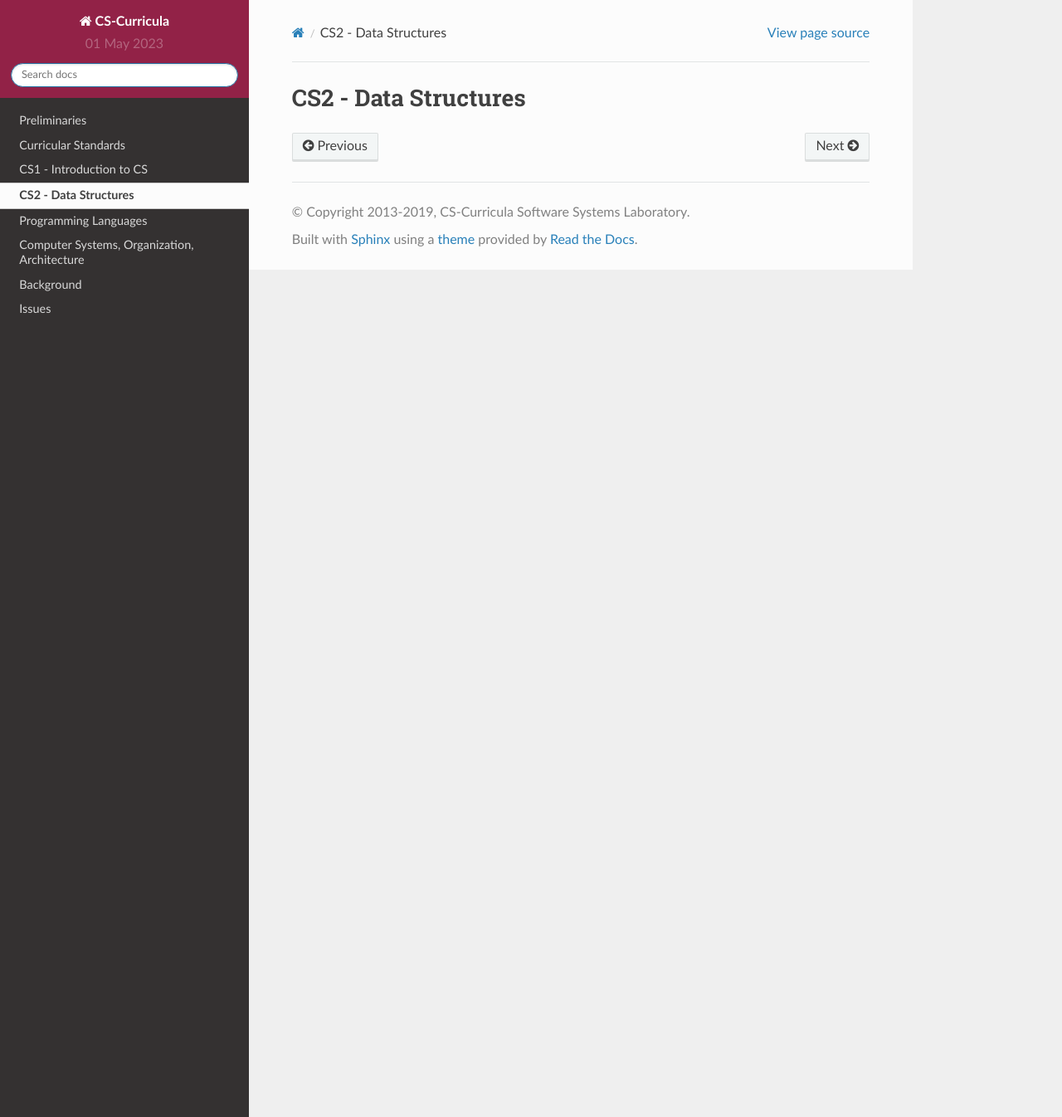
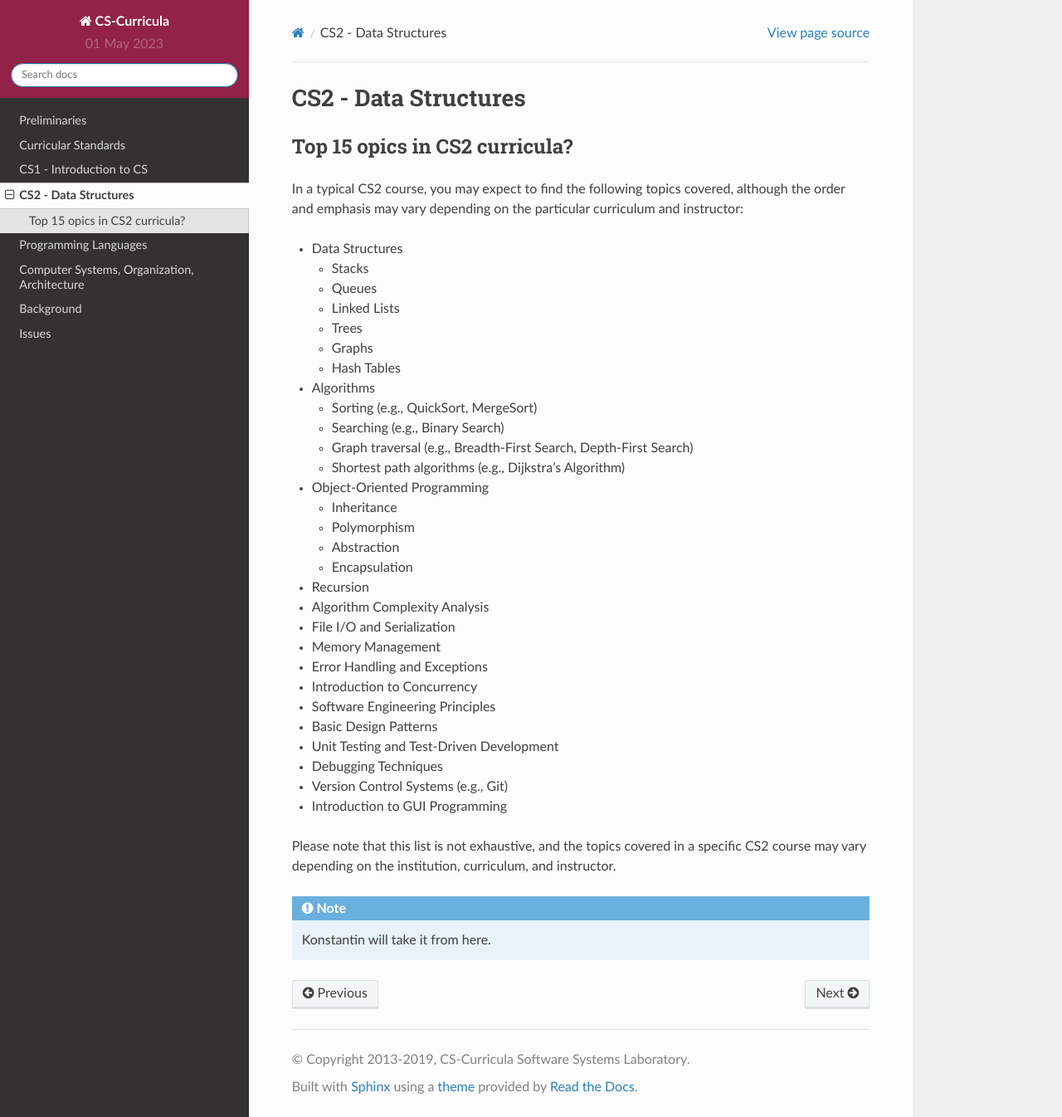
Before and after one commit to LoyolaChicagoBooks/curricula, a Sphinx documentation site: the page built from source/15-cs2/content.rst, in a window 1280 px wide and 1346 px high. Shown: the whole window at 83% size. Built offline with Sphinx 7.4.7 and the Read the Docs theme 2.0.0, drawn with Linux system fonts in a browser that asks for light colours.

Commit message:
add some initial CS2 fodder

```diff
--- a/source/15-cs2/content.rst
+++ b/source/15-cs2/content.rst
@@ -1,2 +1,47 @@
 CS2 - Data Structures
 =========================
+
+Top 15 opics in CS2 curricula?
+^^^^^^^^^^^^^^^^^^^^^^^^^^^^^^^^^
+
+In a typical CS2 course, you may expect to find the following topics covered, although the order and emphasis may vary depending on the particular curriculum and instructor:
+
+- Data Structures
+
+  - Stacks
+  - Queues
+  - Linked Lists
+  - Trees
+  - Graphs
+  - Hash Tables
+
+- Algorithms
+
+  - Sorting (e.g., QuickSort, MergeSort)
+  - Searching (e.g., Binary Search)
+  - Graph traversal (e.g., Breadth-First Search, Depth-First Search)
+  - Shortest path algorithms (e.g., Dijkstra's Algorithm)
+
+- Object-Oriented Programming
+
+  - Inheritance
+  - Polymorphism
+  - Abstraction
+  - Encapsulation
+
+- Recursion
+- Algorithm Complexity Analysis
+- File I/O and Serialization
+- Memory Management
+- Error Handling and Exceptions
+- Introduction to Concurrency
+- Software Engineering Principles
+- Basic Design Patterns
+- Unit Testing and Test-Driven Development
+- Debugging Techniques
+- Version Control Systems (e.g., Git)
+- Introduction to GUI Programming
+
+Please note that this list is not exhaustive, and the topics covered in a specific CS2 course may vary depending on the institution, curriculum, and instructor.
+
+.. note:: Konstantin will take it from here.
```
